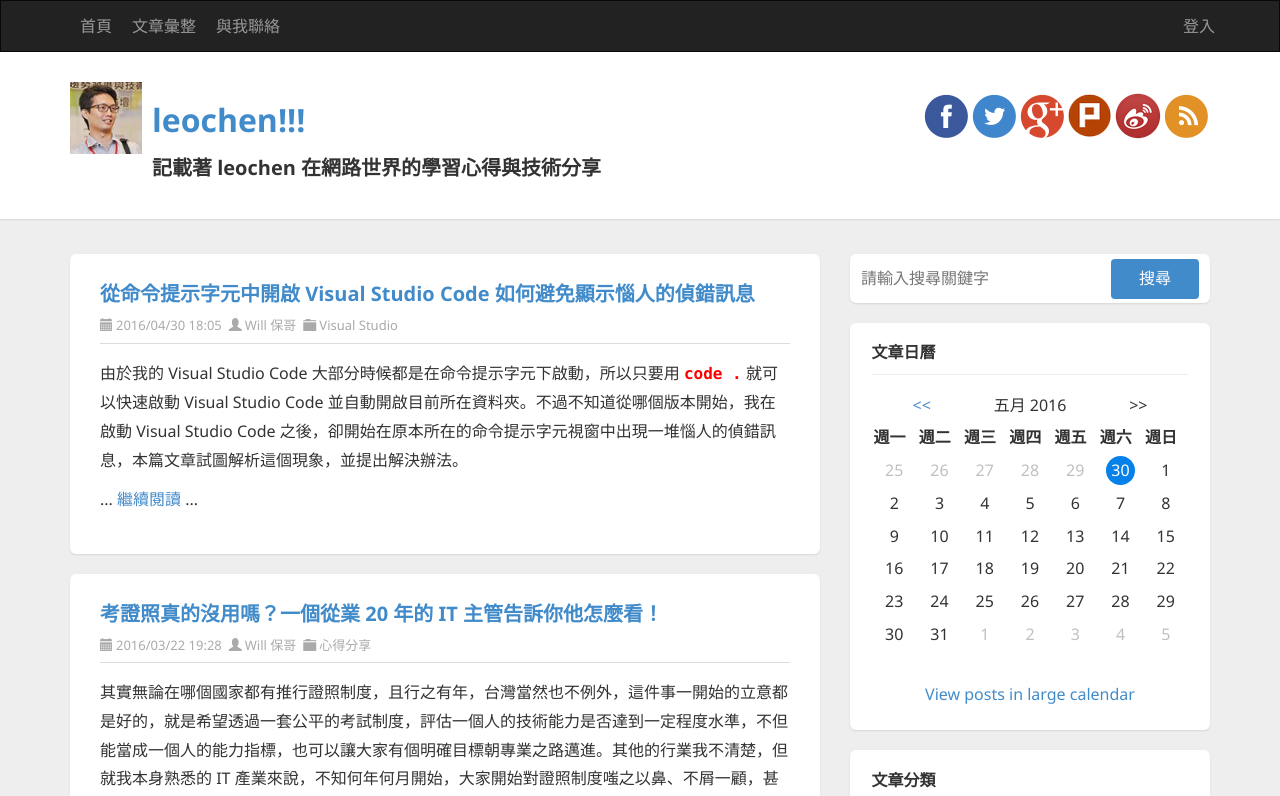
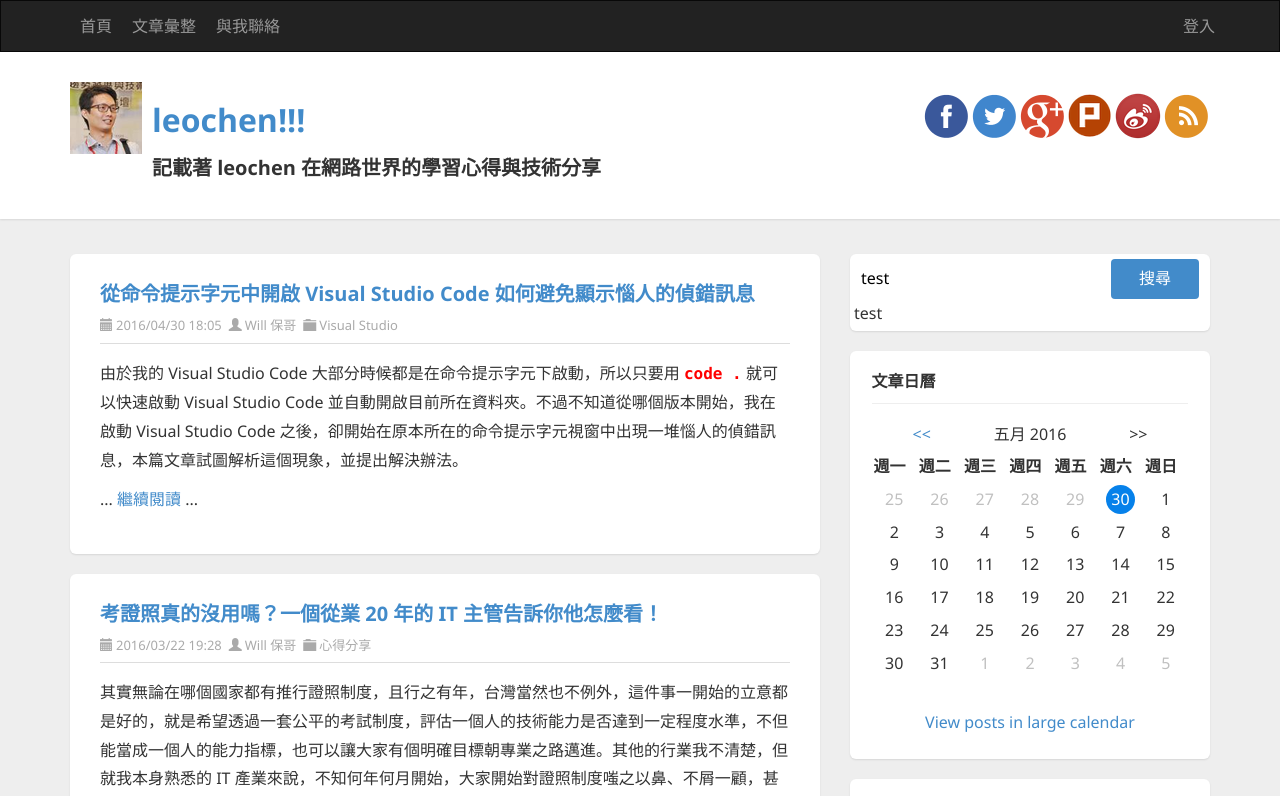
Before and after one commit to leochen1/angular2_160930, an Angular app: page / in a window 1280 px wide. Shown: the top 796 px of the page. Built offline with nearby package versions, Linux system fonts and the light colour scheme.

Commit message:
07 練習使用 雙向繫結 (Two-way Binding)

```diff
--- a/src/app/app.component.html
+++ b/src/app/app.component.html
@@ -75,8 +75,9 @@
         <div class="widget search">
           <div class="widget-content">
             <div id="searchbox">
-              <input type="text" placeholder="請輸入搜尋關鍵字" accesskey="s">
+              <input type="text" placeholder="請輸入搜尋關鍵字" accesskey="s" [(ngModel)]="keyword">
               <input type="button" value="搜尋" id="searchbutton">
+              {{keyword}}
             </div>
           </div>
         </div>
--- a/src/app/app.component.ts
+++ b/src/app/app.component.ts
@@ -7,4 +7,5 @@
 })
 export class AppComponent {
   title = 'app works!';
+  keyword: string = 'test';
 }
```
